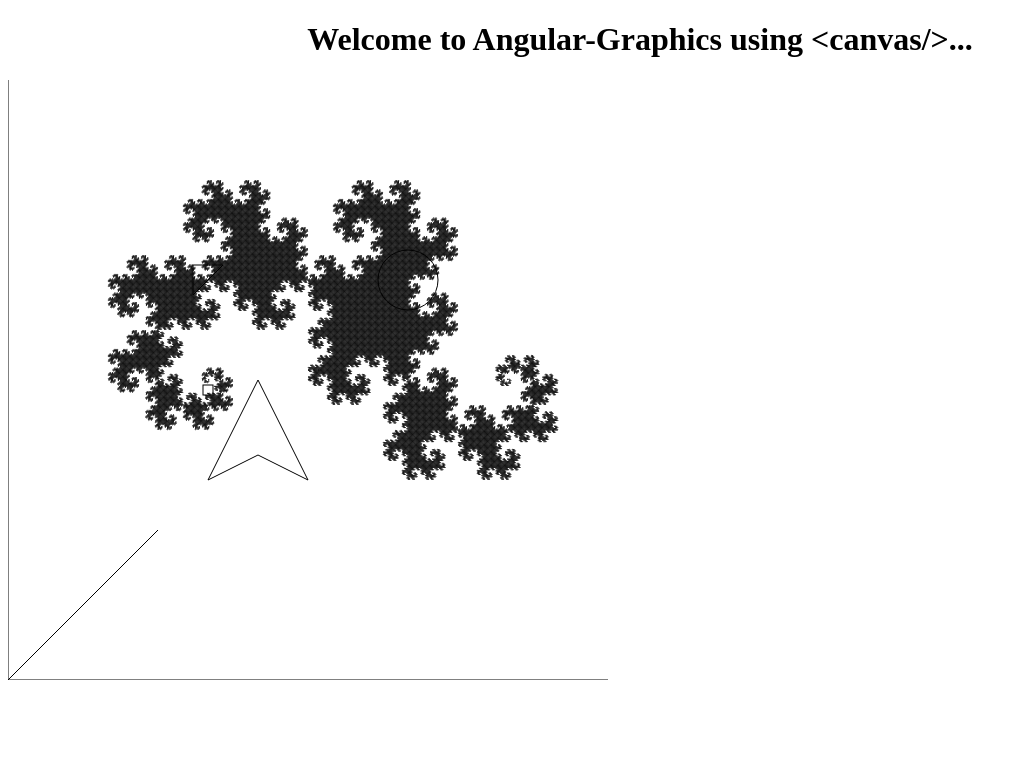
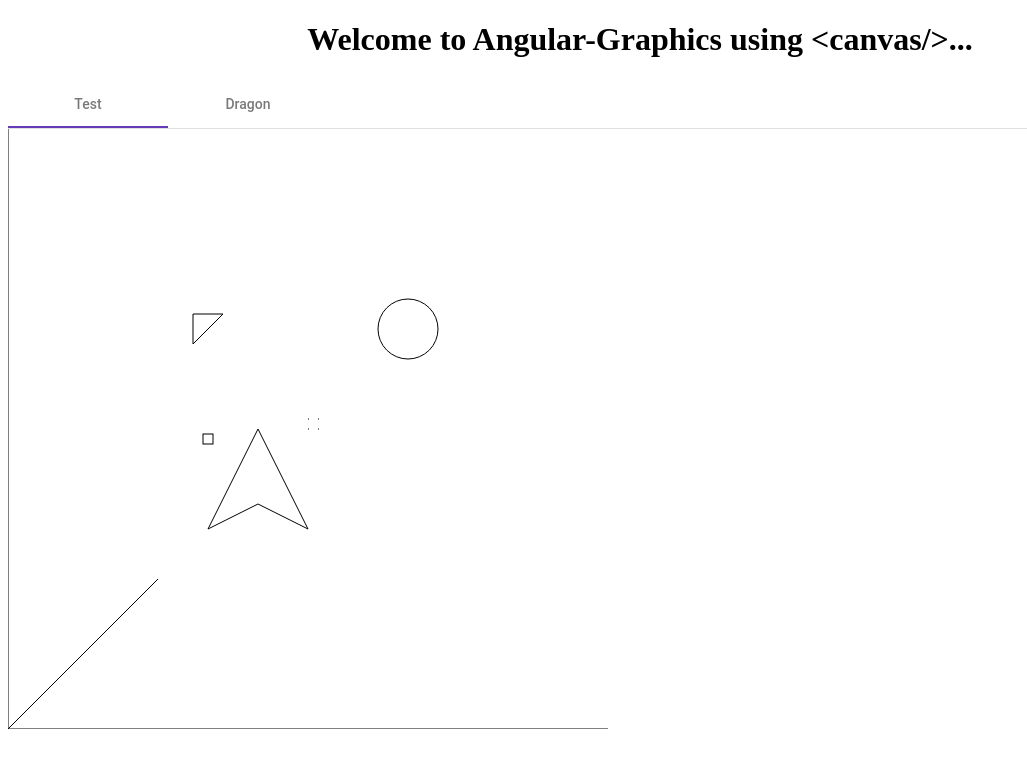
Before and after one commit to SpilledMilkCOM/Angular-Graphics, an Angular app: page / in a window 1280 px wide. Shown: the top 768 px of the page, without its empty margins (0-1027 px from the left). Built offline with nearby package versions, Linux system fonts and the light colour scheme.

Commit message:
Added material tabs.

```diff
--- a/src/app/app.component.html
+++ b/src/app/app.component.html
@@ -5,17 +5,21 @@
   </h1>
 </div>
 
-<!-- <mat-tab-group>
-  <mat-tab label="One">
-    <h1>Some tab content</h1>
-    <p>...</p>
+<!-- <mat-slider min="1" max="100" step="1" value="1"></mat-slider> -->
+
+<mat-tab-group>
+  <mat-tab label="Test">
+    <!-- ng-template allows the tab content to be rendered when shown. -->
+    <ng-template matTabContent>
+      <gr-drawing></gr-drawing>
+    </ng-template>
   </mat-tab>
-  <mat-tab label="Two">
-    <h1>Some more tab content</h1>
-    <p>...</p>
+
+  <mat-tab label="Dragon">
+    <ng-template matTabContent>
+      <gr-fractal></gr-fractal>
+    </ng-template>
   </mat-tab>
-</mat-tab-group> -->
-
-<gr-drawing></gr-drawing>
+</mat-tab-group>
 
 <router-outlet></router-outlet>
--- a/src/app/components/drawing/drawing.component.ts
+++ b/src/app/components/drawing/drawing.component.ts
@@ -1,4 +1,4 @@
-import { Component, ElementRef, AfterViewInit, ViewChild } from "@angular/core";
+import { AfterViewInit, Component, ElementRef, ViewChild } from "@angular/core";
 import { Lines } from '../../models/Lines';
 import { Point } from '../../models/Point';
 import { DrawLines } from '../../models/draw/DrawLines';
@@ -76,11 +76,6 @@ export class DrawingComponent implements AfterViewInit {
 
         drawWorld.addElement(new DrawCircle(new Circle(new Point(400, 400), 30)));
 
-        // Test dragon fractal
-
-        //drawWorld.addElement(new DrawDragonFractal(new Line(new Point(100, 100), new Point(600, 600)), 3));
-        drawWorld.addElement(new DrawDragonFractal(new Line(new Point(200, 300), new Point(500, 300)), 17));
-
         drawWorld.draw(this.context);
     }
 }
--- a/src/app/components/drawing/fractal.component copy.ts
+++ b/src/app/components/drawing/fractal.component.ts
@@ -1,4 +1,4 @@
-import { Component, ElementRef, OnInit, ViewChild } from "@angular/core";
+import { AfterViewInit, Component, ElementRef, ViewChild, OnInit } from "@angular/core";
 import { DrawDragonFractal } from 'src/app/fractals/DrawDragonFractal';
 import { DrawWorld } from '../../models/draw/DrawWorld';
 import { DrawViewport } from '../../models/draw/DrawViewport';
@@ -7,11 +7,11 @@ import { Point } from '../../models/Point';
 
 @Component({
     selector: 'gr-fractal'
-    , template: '<canvas #canvasId width="600" height="600">Canvas not supported.</canvas>'
+    , template: '<canvas #dragonId width="600" height="600">Canvas not supported.</canvas>'
 })
-export class FractalComponent implements OnInit {
+export class FractalComponent implements AfterViewInit {
 
-    @ViewChild('canvasId')
+    @ViewChild('dragonId')
     canvas: ElementRef<HTMLCanvasElement>;
 
     private context: CanvasRenderingContext2D;
@@ -19,7 +19,7 @@ export class FractalComponent implements OnInit {
     origHeight: number = 600;
     origWidth: number = 600;
 
-    ngOnInit(): void {
+    ngAfterViewInit(): void {
         // https://www.w3schools.com/TAgs/ref_canvas.asp
 
         this.context = this.canvas.nativeElement.getContext("2d");
--- a/src/styles.css
+++ b/src/styles.css
@@ -1 +1,3 @@
 /* You can add global styles to this file, and also import other style files */
+
+@import '@angular/material/prebuilt-themes/deeppurple-amber.css';
```
Also changed, not shown: src/app/app.module.ts (+11 -2 lines), 1 other file (tests, documents, lock files or other folders).
